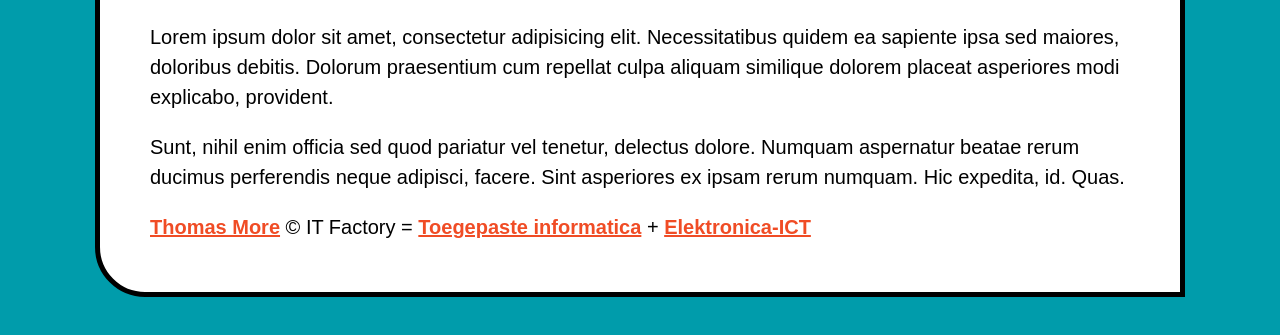
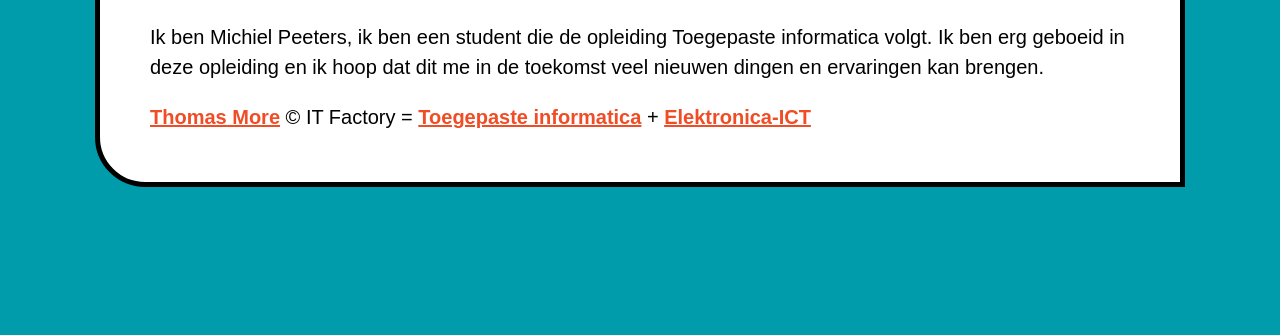
Before and after one commit to mikelpiters/skillstaken, a plain HTML site: page index.html in a window 1280 px wide. Shown: the part 379-714 px from the top of the page. Drawn offline with Linux system fonts and the light colour scheme.

Commit message:
favicon aangebracht en tekst gewijzigd

```diff
--- a/index.html
+++ b/index.html
@@ -6,6 +6,8 @@
     <title>Homepage</title>
     <meta name="viewport" content="width=device-width, initial-scale=1.0">
     <link rel="stylesheet" href="stijl.css">
+    <link rel="shortcut icon" type="image/x-icon" href="favicon.ico">
+    <meta name="author" content="Michiel Peeters">
 </head>
 
 <body>
@@ -24,8 +26,7 @@
         </header>
         <article>
             <h2>Wie ben ik?</h2>
-            <p>Lorem ipsum dolor sit amet, consectetur adipisicing elit. Necessitatibus quidem ea sapiente ipsa sed maiores, doloribus debitis. Dolorum praesentium cum repellat culpa aliquam similique dolorem placeat asperiores modi explicabo, provident.</p>
-            <p>Sunt, nihil enim officia sed quod pariatur vel tenetur, delectus dolore. Numquam aspernatur beatae rerum ducimus perferendis neque adipisci, facere. Sint asperiores ex ipsam rerum numquam. Hic expedita, id. Quas.</p>
+            <p>Ik ben Michiel Peeters, ik ben een student die de opleiding Toegepaste informatica volgt. Ik ben erg geboeid in deze opleiding en ik hoop dat dit me in de toekomst veel nieuwen dingen en ervaringen kan brengen. </p>
         </article>
         <footer>
             <a href="http://www.thomasmore.be/">Thomas More</a> &copy; IT Factory = <a href="https://www.facebook.com/ToegepasteInformatica.ThomasMoreBE/">Toegepaste informatica</a> + <a href="https://www.facebook.com/ElektronicaICT.ThomasMoreBE/">Elektronica-ICT</a>
```
Also changed, not shown: favicon.ico (added).
